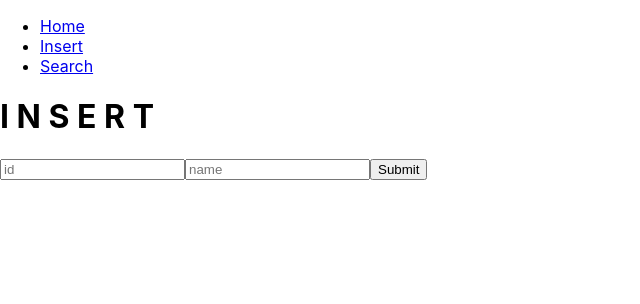
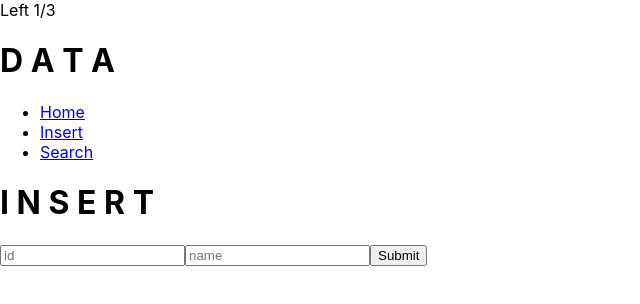
Before and after one commit to ehmaddd/mern-try, a React (Create React App) app: page /insert in a window 1280 px wide. Shown: the top 304 px of the page, without its empty margins (0-640 px from the left). Built offline with nearby package versions, Linux system fonts and the light colour scheme; the HTML template or start-up script is replaced by a standard one.

Commit message:
Adjust Navbar position

```diff
--- a/src/App.js
+++ b/src/App.js
@@ -6,7 +6,6 @@ import { BrowserRouter as Router } from 'react-router-dom';
 const App = () => {
   return (
     <Router>
-      <Navbar />
       <WebRoutes />
     </Router>
   )
--- a/src/components/Insert.js
+++ b/src/components/Insert.js
@@ -1,4 +1,5 @@
 import React, { useState } from 'react';
+import Navbar from './Navbar';
 
 const Insert = () => {
   const [id, setId] = useState('');
@@ -17,6 +18,16 @@ const Insert = () => {
   }
 
   return (
+    <>
+    <div class="container">
+    <div class="box left-1-3">Left 1/3</div>
+    <div class="box right-3-4">
+      <h1>D A T A</h1>
+    </div>
+    <div class="box left-1-3">
+        <Navbar />
+    </div>
+    <div class="box right-3-4">
     <div>
       <h1>I N S E R T</h1>
       <form onSubmit={handleSubmit}>
@@ -25,7 +36,10 @@ const Insert = () => {
         <button type="submit">Submit</button>
       </form>
     </div>
-  );
+  </div>
+    </div>
+  </>
+);
 };
 
 export default Insert;
--- a/src/components/Search.js
+++ b/src/components/Search.js
@@ -1,4 +1,5 @@
 import { useState } from "react";
+import Navbar from './Navbar';
 
 const Search = () => {
   const [searchId, setSearchId] = useState('');
@@ -18,6 +19,16 @@ const Search = () => {
   };
 
   return (
+    <>
+    <div class="container">
+    <div class="box left-1-3">Left 1/3</div>
+    <div class="box right-3-4">
+      <h1>D A T A</h1>
+    </div>
+    <div class="box left-1-3">
+        <Navbar />
+    </div>
+    <div class="box right-3-4">
     <div>
     <h1>S E A R C H</h1>
     <form onSubmit={handleSubmit2}>
@@ -26,8 +37,10 @@ const Search = () => {
     </form>
     <p>{message}</p>
   </div>
-  );
-
+  </div>
+    </div>
+  </>
+);
 }
 
 
```
